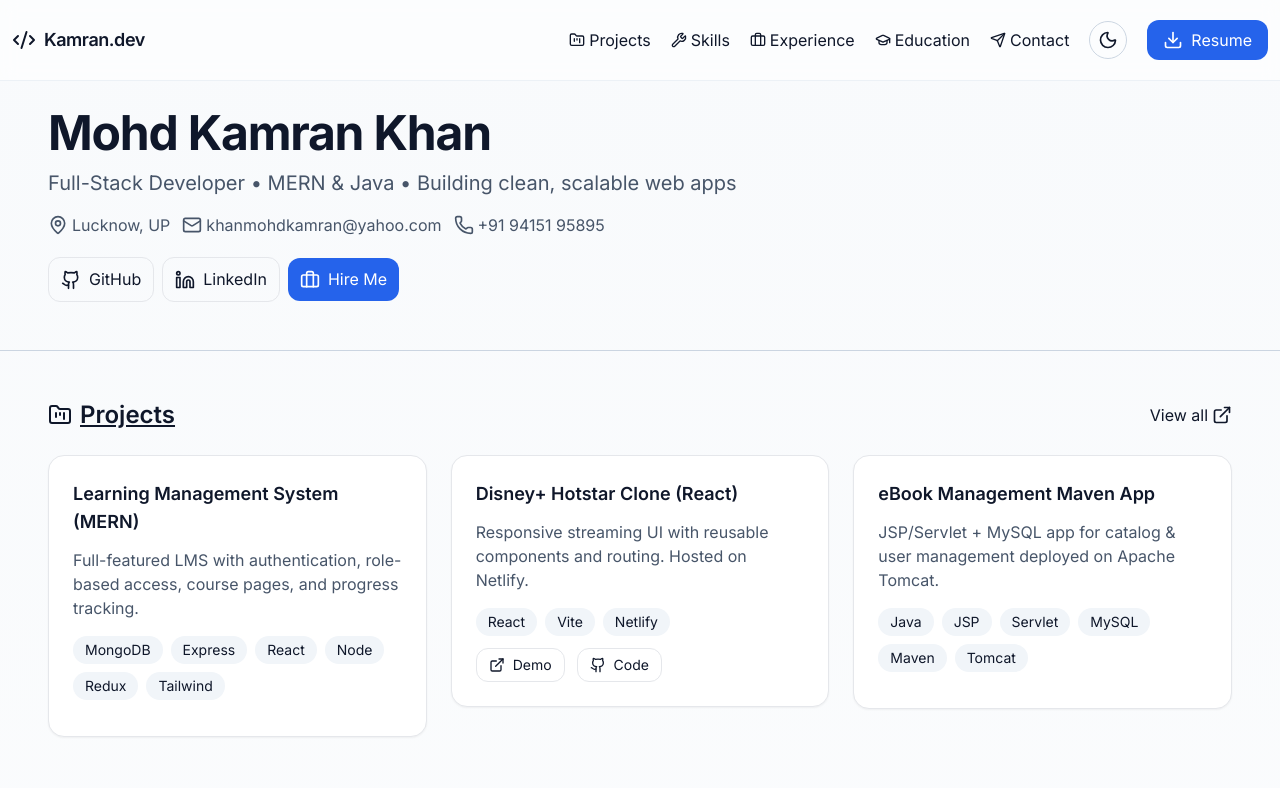
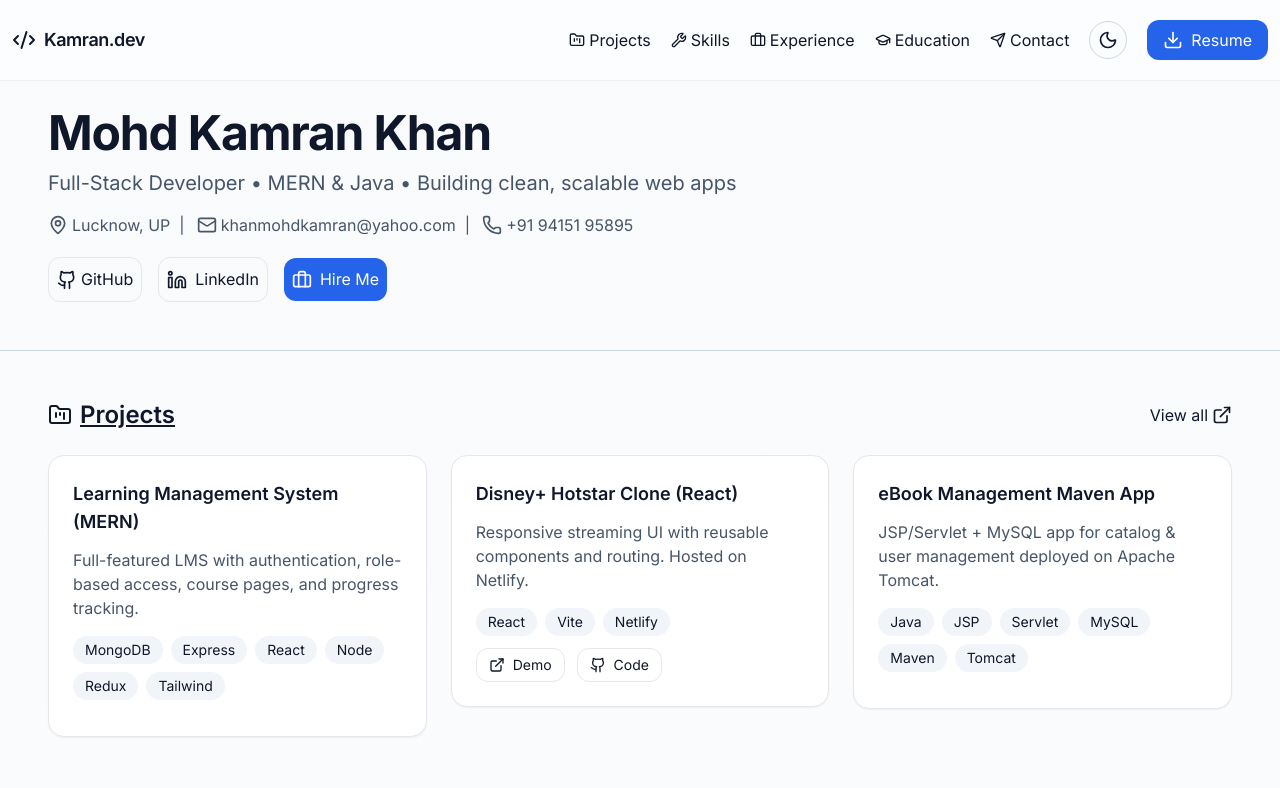
Before and after one commit to mohdkamran-khan/KAMRAN-portfolio, a React (Vite) app: page / in a window 1280 px wide. Shown: the top 788 px of the page. Built offline with nearby package versions, Linux system fonts and the light colour scheme.

Commit message:
Update App.jsx

```diff
--- a/src/App.jsx
+++ b/src/App.jsx
@@ -234,21 +234,21 @@
           </p>
           <div className="flex flex-wrap items-center gap-3 text-base text-slate-600 dark:text-slate-300 mt-4">
             <span className="inline-flex items-center gap-1">
-              <MapPin className="h-5 w-5" /> Lucknow, UP
+              <MapPin className="h-5 w-5" /> Lucknow, UP &nbsp;|
             </span>
             <span className="inline-flex items-center gap-1">
-              <Mail className="h-5 w-5" /> khanmohdkamran@yahoo.com
+              <Mail className="h-5 w-5" /> khanmohdkamran@yahoo.com &nbsp;|
             </span>
             <span className="inline-flex items-center gap-1">
               <Phone className="h-5 w-5" /> +91 94151 95895
             </span>
           </div>
-          <div className="flex flex-wrap gap-2 pt-5 justify-start items-center">
+          <div className="flex flex-wrap gap-3 lg:gap-4 md:gap-3 pt-5 justify-start items-center">
             <a
               href="https://github.com/mohdkamran-khan"
               target="_blank"
               rel="noreferrer"
-              className="px-3 py-2 border rounded-xl flex items-center gap-2 hover:bg-slate-50 dark:hover:bg-slate-700"
+              className="px-2 py-2 border rounded-xl flex items-center gap-1 hover:bg-slate-50 dark:hover:bg-slate-700"
             >
               <Github className="h-5 w-5" /> GitHub
             </a>
@@ -256,13 +256,13 @@
               href="https://www.linkedin.com/in/kamran-khan-316a5937b"
               target="_blank"
               rel="noreferrer"
-              className="px-3 py-2 border rounded-xl flex items-center gap-2 hover:bg-slate-50 dark:hover:bg-slate-700"
+              className="px-2 py-2 border rounded-xl flex items-center gap-2 hover:bg-slate-50 dark:hover:bg-slate-700"
             >
               <Linkedin className="h-5 w-5" /> LinkedIn
             </a>
             <a
               href="#contact"
-              className="px-3 py-2 rounded-xl bg-blue-600 text-white hover:bg-blue-700 flex items-center gap-2"
+              className="px-2 py-2 rounded-xl bg-blue-600 text-white hover:bg-blue-700 flex items-center gap-2"
             >
               <Briefcase className="h-5 w-5" /> Hire Me
             </a>
@@ -457,7 +457,6 @@
               className="w-full border rounded-md px-4 py-3 text-base bg-slate-50 dark:bg-slate-700"
               required
             ></textarea>
-
             <div className="flex flex-wrap gap-4 justify-start items-center">
               <button
                 type="submit"
@@ -465,7 +464,6 @@
               >
                 <Mail className="h-5 w-5" /> Send Message
               </button>
-
               <a
                 href={RESUME_URL}
                 download="KAMRAN_Resume.pdf"
```
Lines whose indentation alone changed are shown as unchanged.
